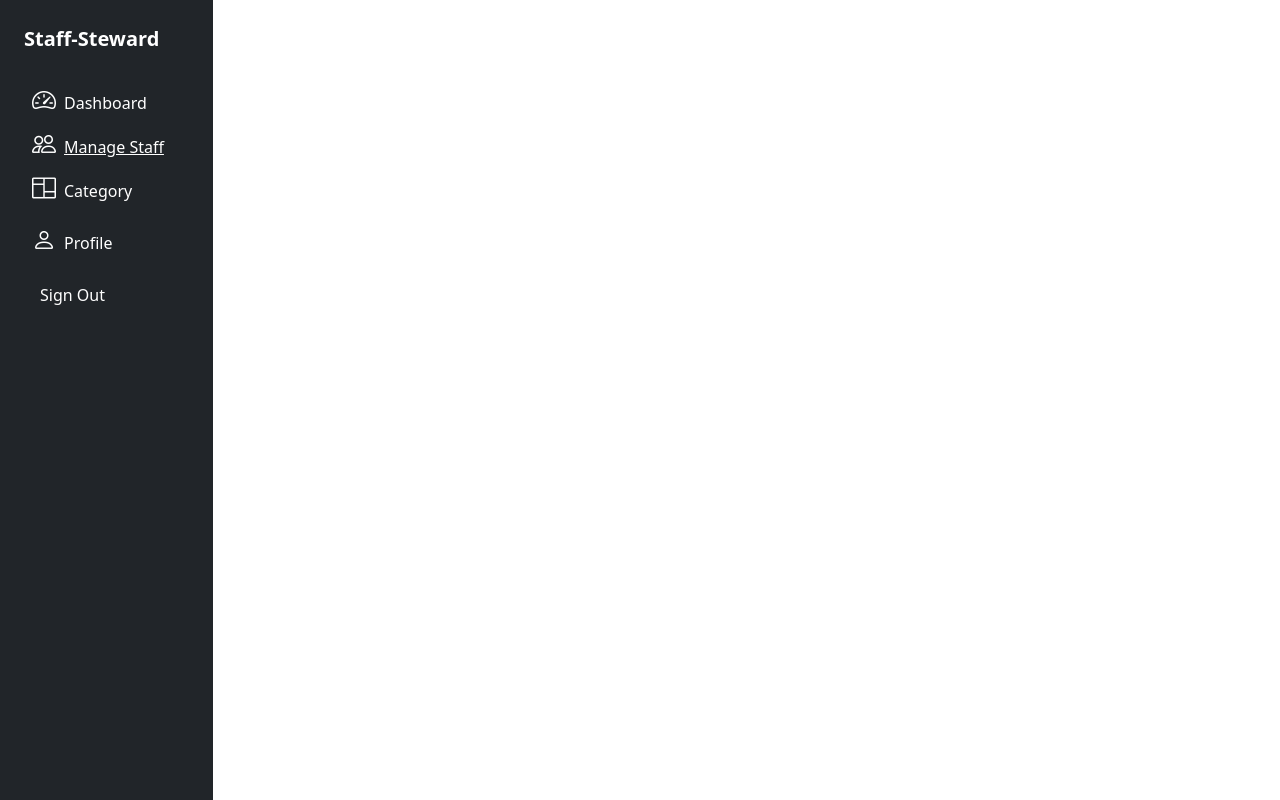
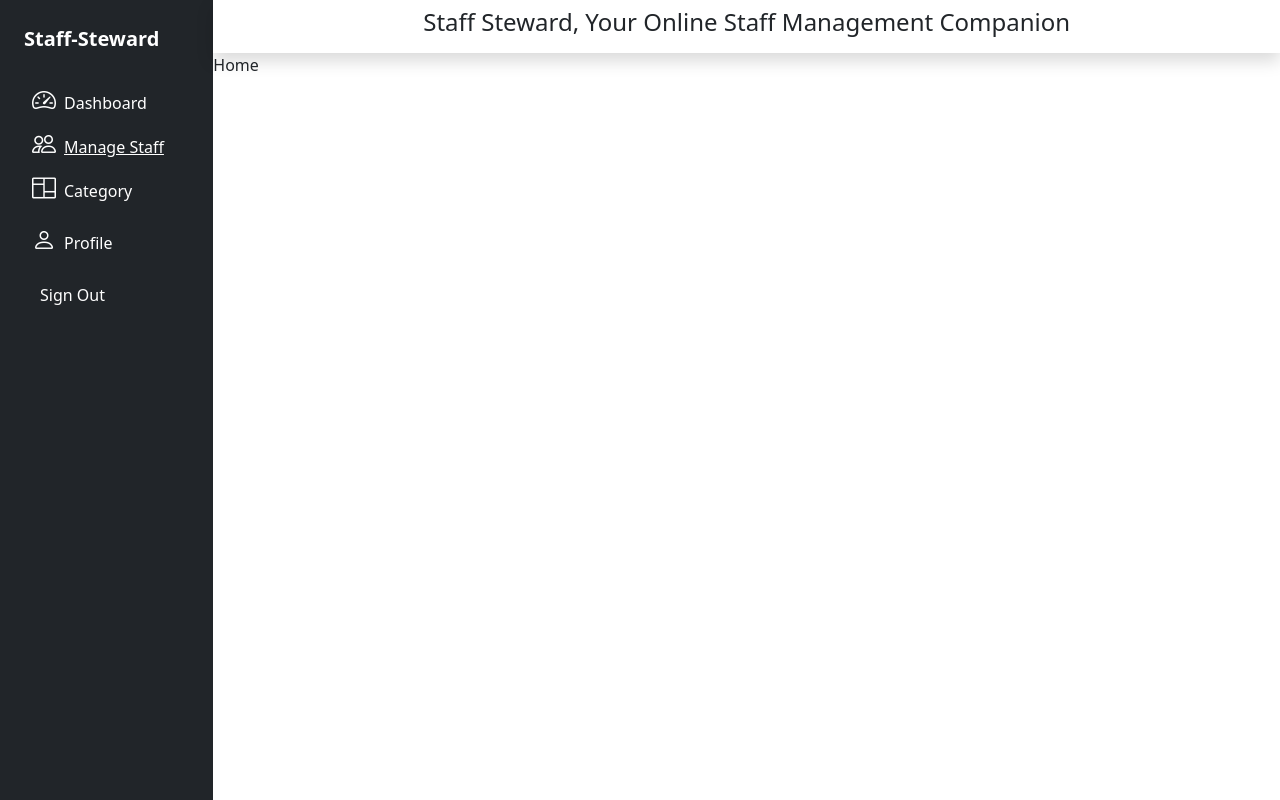
Before and after one commit to Njagi-G/Staff-Steward, a React (Vite) app: page /dashboard in a window 1280 px wide. Built offline with nearby package versions, Linux system fonts and the light colour scheme.

Commit message:
Added an Outlet for Home Component in Dashboard and created a Route to Home component in App

```diff
--- a/src/App.jsx
+++ b/src/App.jsx
@@ -3,6 +3,7 @@ import 'bootstrap/dist/css/bootstrap.min.css'
 import Login from './components/Login';
 import {BrowserRouter, Routes, Route} from 'react-router-dom'
 import Dashboard from './components/Dashboard';
+import Home from './components/Home';
 
 function App() {
 
@@ -10,7 +11,9 @@ function App() {
     <BrowserRouter>
     <Routes>
       <Route path='/adminlogin' element={<Login />}></Route>
-      <Route path='/dashboard' element={<Dashboard />}></Route>
+      <Route path='/dashboard' element={<Dashboard />}>
+        <Route path='' element={<Home />} ></Route>
+      </Route>
     </Routes>
 
     </BrowserRouter>
--- a/src/components/Dashboard.jsx
+++ b/src/components/Dashboard.jsx
@@ -1,5 +1,5 @@
 import React from "react";
-import { Link } from "react-router-dom";
+import { Link, Outlet } from "react-router-dom";
 import "bootstrap-icons/font/bootstrap-icons.css";
 
 function Dashboard() {
@@ -65,6 +65,12 @@ function Dashboard() {
             </ul>
           </div>
         </div>
+        <div className="col p-0 m-0">
+            <div className="p-2 d-flex justify-content-center shadow">
+                <h4>Staff Steward, Your Online Staff Management Companion</h4>
+            </div>
+            <Outlet />
+        </div>
       </div>
     </div>
   );
```
